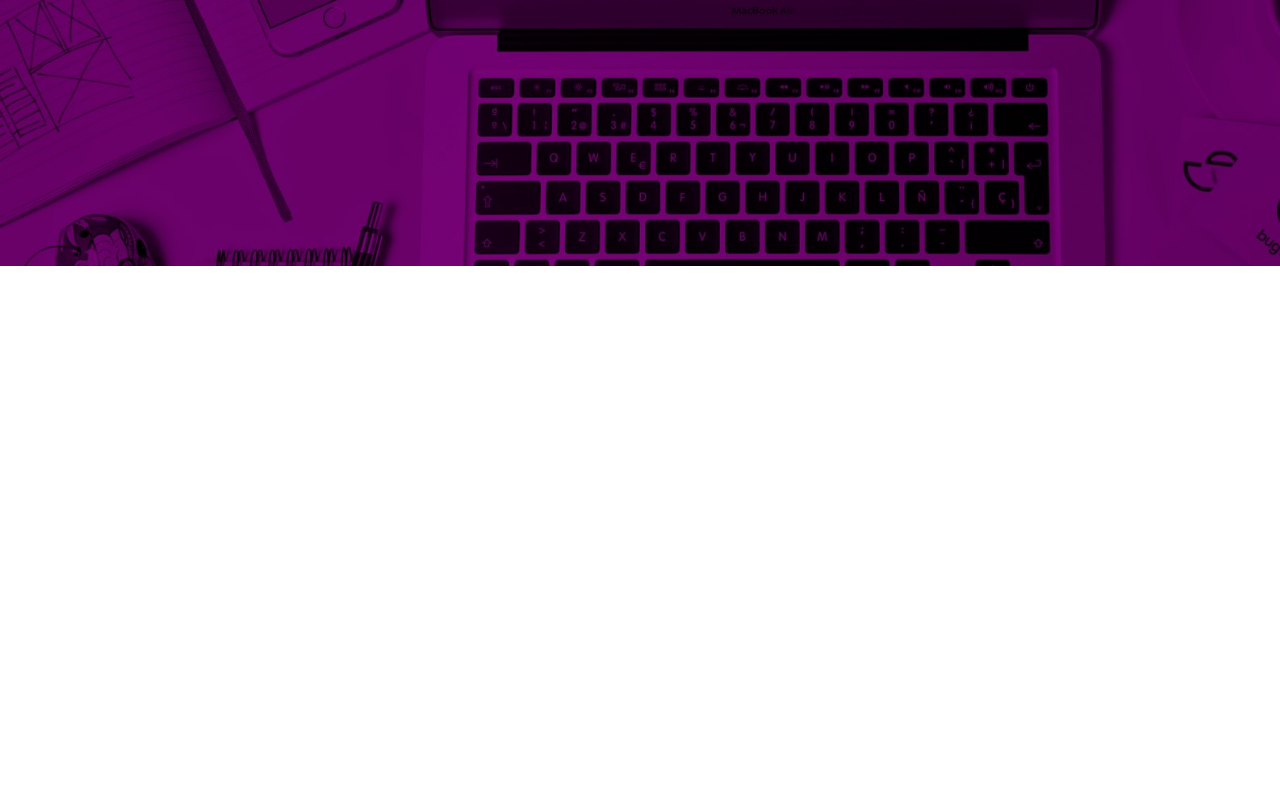
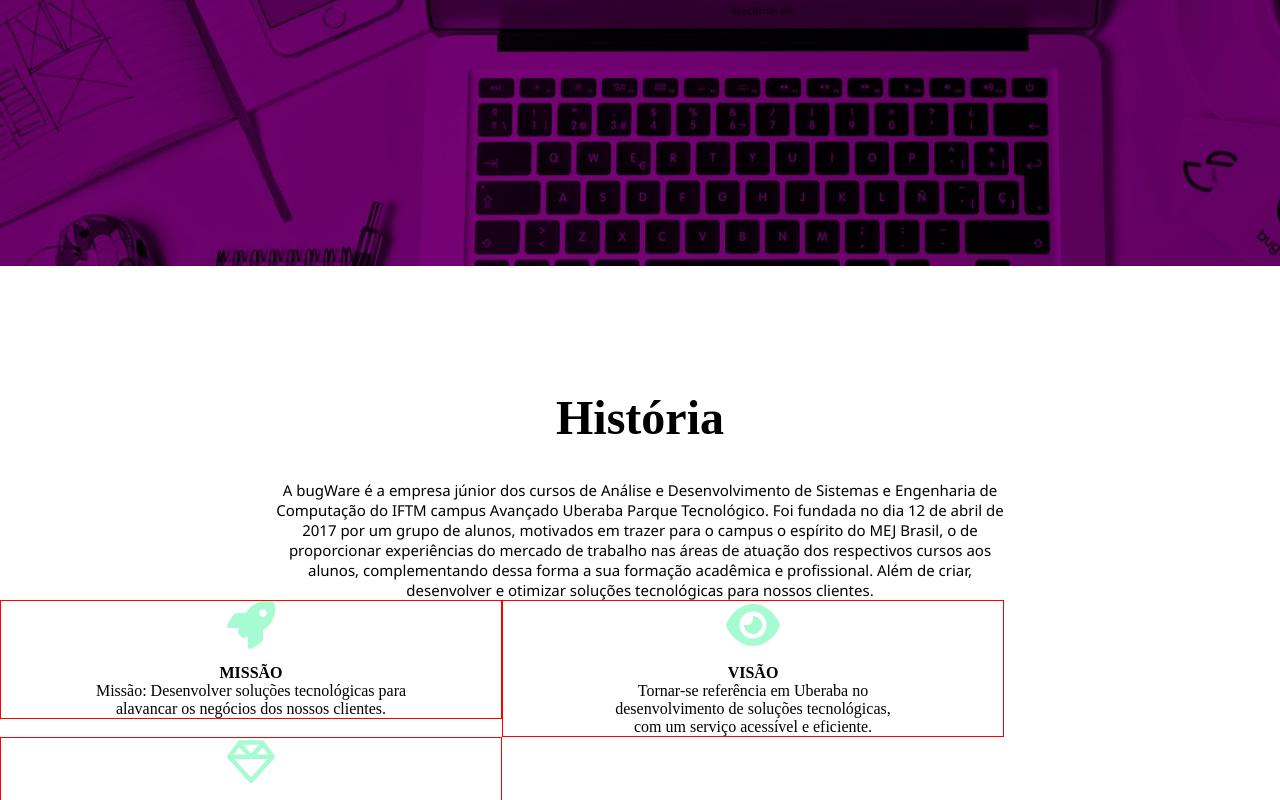
Before and after one commit to JSamartino/TRABALHO-BUGWARE, a plain HTML site: page index.html in a window 1280 px wide. Shown: the part 434-1234 px from the top of the page. Before the commit the page ends 800 px from the top, so only its background shows below. Drawn offline with Linux system fonts and the light colour scheme.

Commit message:
Segundo commit

```diff
--- a/Estilo/estilo.css
+++ b/Estilo/estilo.css
@@ -5,9 +5,40 @@
 
 }
 
-#foto_capa{
-	width: 200px;
-	height: 420px
+
+#historia{
+	text-align: center;
+	margin-top:120px;
+
+}
+
+h1{
+	font-size: 48px;
+	font-family: Montserrat ;
+	padding-bottom: 35px;
+
+}
+#texto1{
+	text-align: center;
+	font-family: 'Segoe UI';
+	font-size: 15px;
 
 
 }
+#historia_pt2{
+
+
+
+}
+.conteudo{
+	float: left;
+	border: 1px solid red;
+	width: 500px;
+	text-align: center;
+
+}
+.cor_objeto{
+	color: #A7FBD3;
+	font-size: 3em;
+	padding-bottom: 15px;
+}
--- a/index.html
+++ b/index.html
@@ -4,12 +4,50 @@
 		<title>Bugware</title>
 		<meta charset="utf-8">
 		<link rel="stylesheet" type="text/css" href="Estilo/estilo.css">
+		<script src="https://kit.fontawesome.com/83fed81cc1.js" crossorigin="anonymous"></script>
 	</head>
 	<body>
-		<div id="foto_capa">
+		<div >
 	 		<img width="1536px" height="700px" src="Fotos/home_site.jpg">
 		</div>
+		<div id="historia">
+			<div id="texto1">
+			<h1>História</h1>
+			<p>A bugWare é a empresa júnior dos cursos de Análise e Desenvolvimento de Sistemas e
+				Engenharia de<br>Computação do IFTM campus Avançado Uberaba Parque Tecnológico. Foi
+				fundada no dia 12 de abril de<br> 2017 por um grupo de alunos, motivados em trazer para o
+				campus o espírito do MEJ Brasil, o de<br>proporcionar experiências do mercado de trabalho nas
+				áreas de atuação dos respectivos cursos aos<br>alunos, complementando dessa forma a sua
+				formação acadêmica e profissional. Além de criar,<br> desenvolver e otimizar soluções
+				tecnológicas para nossos clientes.
 
+			</p>
+			</div>
+		</div>
+		<div id="historia_pt2">
+			<div class="conteudo">
+				<i class="fas fa-rocket cor_objeto"></i>
+				<h4>MISSÃO</h4>
+				<p>Missão: Desenvolver soluções tecnológicas para<br>alavancar os negócios dos nossos
+			clientes.
+			</p>
+			</div>
+			<div class="conteudo">
+				<i class="fas fa-eye cor_objeto"></i>
+				<h4>VISÃO</h4>
+				<p>Tornar-se referência em Uberaba no<br>desenvolvimento de soluções
+					tecnológicas,<br> com um serviço acessível e eficiente.</p>
+			</div>
+			<div class="conteudo">
+				<i class="far fa-gem cor_objeto"></i>
+				<h4>VALORES</h4>
+				<p>Espírito Inovador,<br> Ética e honestidade profissional,<br> Pensamento de dono,<br>
+				Trabalho em equipe
+				</p>
+
+			</div>
+
+		</div>
 
 
 	</body>
```
Also changed, not shown: teste.html (added, +13 -0 lines).
